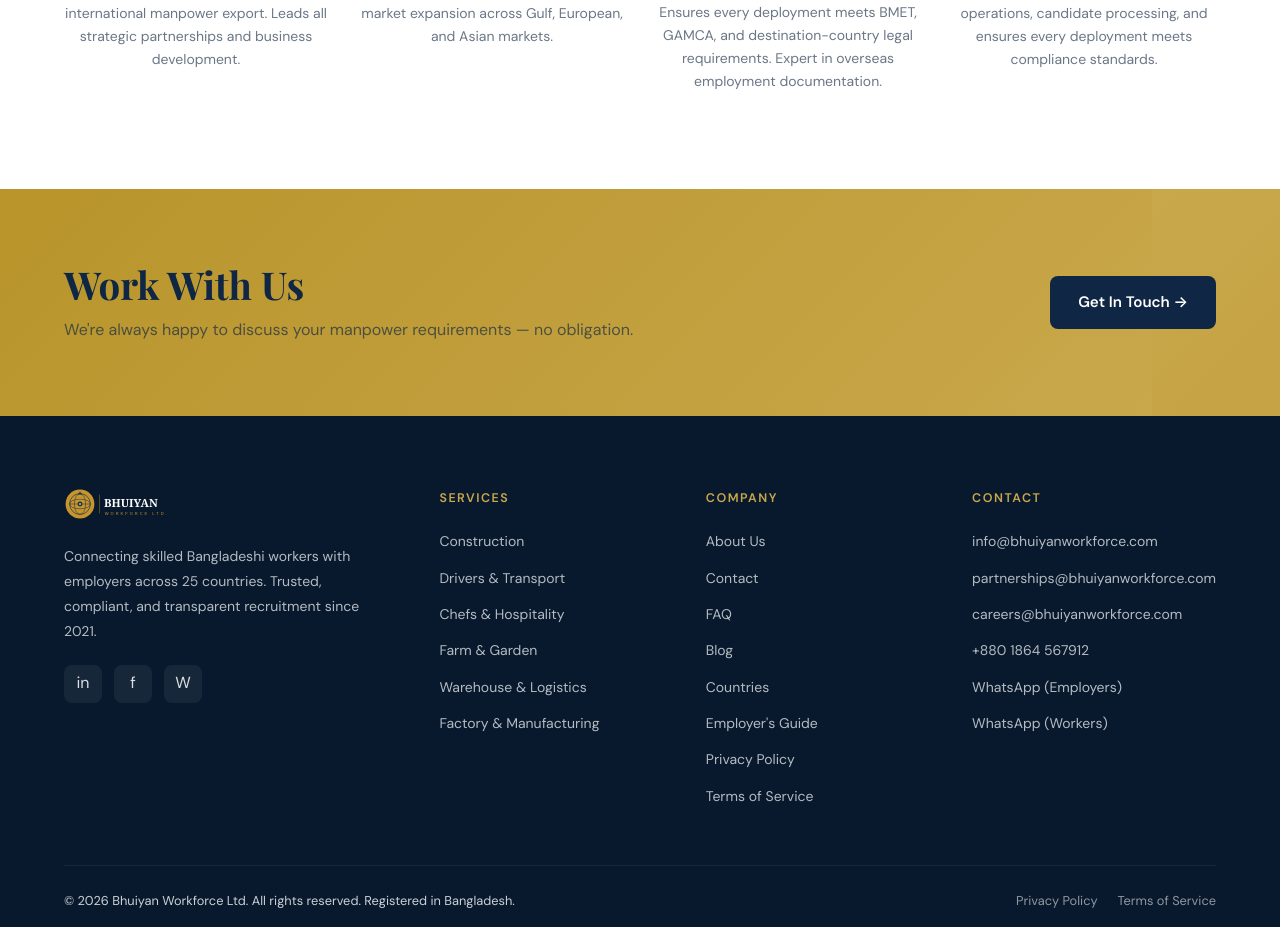
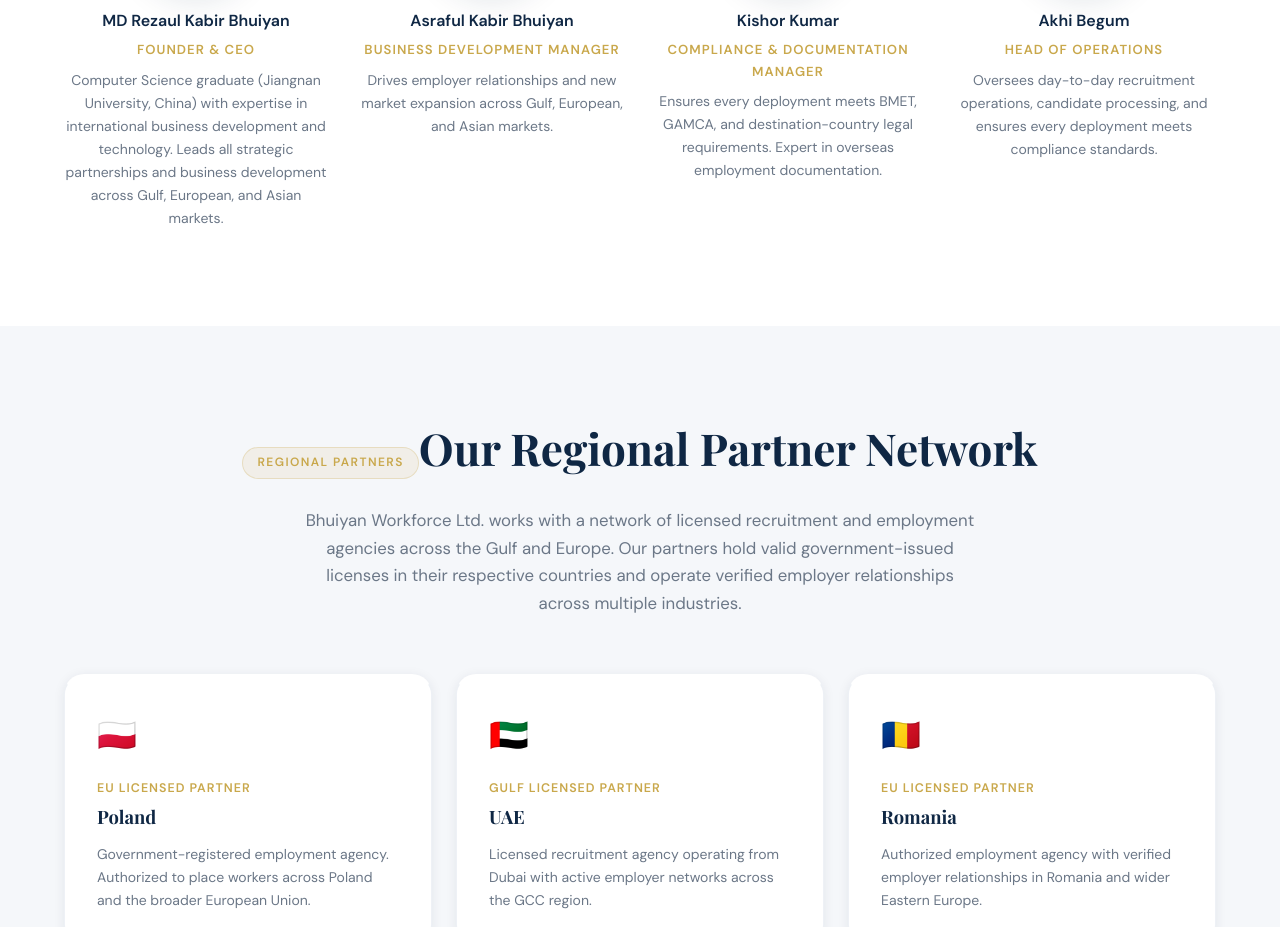
Before and after one commit to bhuiyanworkforce/bhuiyanworkforce-website, a React (Vite) app: page /about in a window 1280 px wide. Shown: the part 2529-3456 px from the top of the page. Built offline with nearby package versions, Linux system fonts and the light colour scheme.

Commit message:
Add files via upload

```diff
--- a/src/pages/AboutPage.jsx
+++ b/src/pages/AboutPage.jsx
@@ -37,7 +37,10 @@ export default function AboutPage() {
                 Bangladesh has one of the world's most capable overseas workforces, with millions of citizens working abroad in construction, manufacturing, logistics, and hospitality. Too often, those workers have been exploited by unregulated brokers. We exist to be different.
               </p>
               <p style={{ color: 'var(--gray-500)', lineHeight: 1.75 }}>
-                Since our founding, we have deployed workers to 25+ countries across the Gulf, Southeast Asia, East Asia, and Europe — with every placement BMET-registered and fully documented.
+                Bhuiyan Workforce Ltd. is building verified deployment corridors across 25+ countries across the Gulf, Southeast Asia, and Europe — with every placement designed to be BMET-registered and fully documented.
+              </p>
+              <p style={{ color: 'var(--gray-400)', lineHeight: 1.75, marginTop: 16, fontSize: '0.875rem', borderLeft: '3px solid var(--gold)', paddingLeft: 14 }}>
+                <strong>Regulatory Note:</strong> Bhuiyan Workforce Ltd. is currently completing its official BMET Recruiting License registration, expected Q4 2026. We are fully operational in sourcing, screening, and partner relationship development.
               </p>
             </div>
           </div>
@@ -53,7 +56,7 @@ export default function AboutPage() {
           </div>
           <div className="values-grid">
             {[
-              { icon: '⚖️', title: 'Ethical Recruitment',    body: 'Workers receive honest, verified job offers in their own language before they commit to anything.' },
+              { icon: '⚖️', title: 'Transparent Recruitment',    body: 'Workers receive verified, honest job offers in their own language — with clear terms, full documentation, and no hidden fees — before they commit to anything.' },
               { icon: '🏛️', title: 'Regulatory Compliance',  body: 'Every placement is registered with BMET. Every worker has passed a GAMCA medical. We maintain complete documentation for every deployment.' },
               { icon: '🔍', title: 'Skills Verification',    body: 'Practical trade tests and independent reference checks ensure you receive workers with the skills they claim.' },
               { icon: '🤝', title: 'Long-Term Relationships', body: 'We measure success not by transaction volume but by how many employers return for their next requirement.' },
@@ -84,7 +87,7 @@ export default function AboutPage() {
                 photo: '/team-rezaul.webp',
                 name: 'MD Rezaul Kabir Bhuiyan',
                 role: 'Founder & CEO',
-                body: 'Visionary founder with 10+ years in international manpower export. Leads all strategic partnerships and business development.',
+                body: 'Computer Science graduate (Jiangnan University, China) with expertise in international business development and technology. Leads all strategic partnerships and business development across Gulf, European, and Asian markets.',
               },
               {
                 photo: '/team-asraful.webp',
@@ -122,6 +125,48 @@ export default function AboutPage() {
         </div>
       </section>
 
+      {/* Regional Partners */}
+      <section className="section bg-off-white">
+        <div className="container">
+          <div className="section-header text-center" style={{ textAlign: 'center' }}>
+            <div className="label-tag">Regional Partners</div>
+            <h2 className="section-title">Our Regional Partner Network</h2>
+            <p className="section-subtitle" style={{ maxWidth: 680, margin: '12px auto 0' }}>
+              Bhuiyan Workforce Ltd. works with a network of licensed recruitment and employment agencies across the Gulf and Europe. Our partners hold valid government-issued licenses in their respective countries and operate verified employer relationships across multiple industries.
+            </p>
+          </div>
+          <div className="values-grid" style={{ gridTemplateColumns: 'repeat(3, 1fr)', marginTop: 40 }}>
+            {[
+              {
+                flag: '🇵🇱',
+                region: 'EU Licensed Partner',
+                country: 'Poland',
+                body: 'Government-registered employment agency. Authorized to place workers across Poland and the broader European Union.',
+              },
+              {
+                flag: '🇦🇪',
+                region: 'Gulf Licensed Partner',
+                country: 'UAE',
+                body: 'Licensed recruitment agency operating from Dubai with active employer networks across the GCC region.',
+              },
+              {
+                flag: '🇷🇴',
+                region: 'EU Licensed Partner',
+                country: 'Romania',
+                body: 'Authorized employment agency with verified employer relationships in Romania and wider Eastern Europe.',
+              },
+            ].map(p => (
+              <div className="value-card" key={p.country}>
+                <div className="value-icon" aria-hidden="true" style={{ fontSize: '2rem' }}>{p.flag}</div>
+                <p style={{ fontWeight: 700, fontSize: '0.78rem', color: 'var(--gold)', textTransform: 'uppercase', letterSpacing: '0.08em', marginBottom: 4 }}>{p.region}</p>
+                <h3 style={{ marginBottom: 10 }}>{p.country}</h3>
+                <p>{p.body}</p>
+              </div>
+            ))}
+          </div>
+        </div>
+      </section>
+
       {/* CTA */}
       <section className="cta-band">
         <div className="container">
```
